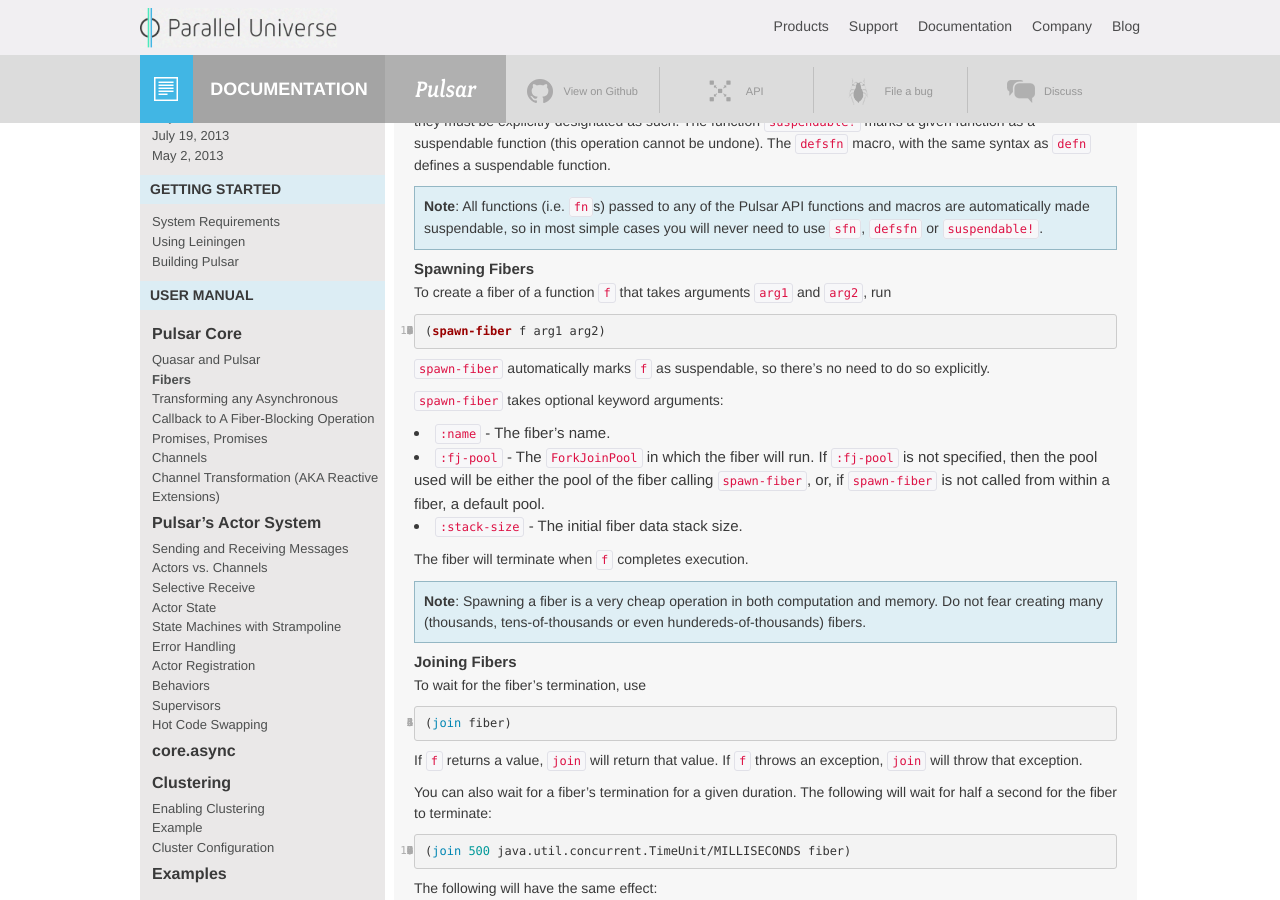
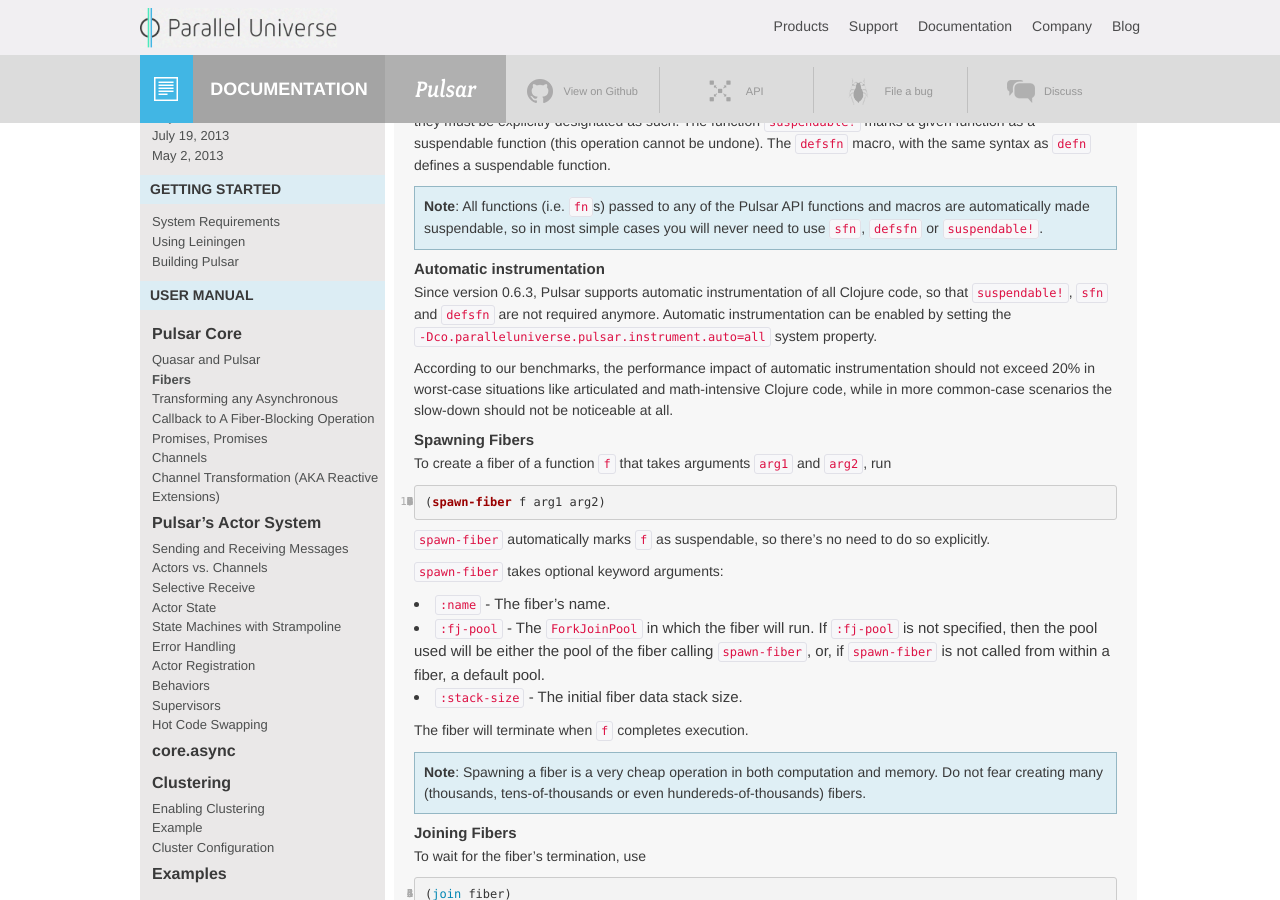
Before and after one commit to puniverse/pulsar, a Jekyll site: the page built from docs/index.md, in a window 1280 px wide and 900 px high, scrolled down 2188 px. Built offline with Jekyll 4.4.1, drawn with Linux system fonts in a browser that asks for light colours; nearby versions of some CDN libraries; Markdown is read by kramdown in place of the engine named in the settings.

Commit message:
:memo: Automatic instrumentation docs

```diff
--- a/docs/index.md
+++ b/docs/index.md
@@ -148,6 +148,12 @@
 {:.alert .alert-warn}
 **Note**: One thing to watch out for in suspendable functions is lazy-seqs. If the function consumes a seq, it's probably a good idea to force it with `doall` before passing it to the function.
 {% endcomment %}
+
+#### Automatic instrumentation
+
+Since version 0.6.3, Pulsar supports automatic instrumentation of all Clojure code, so that `suspendable!`, `sfn` and `defsfn` are not required anymore. Automatic instrumentation can be enabled by setting the `-Dco.paralleluniverse.pulsar.instrument.auto=all` system property.
+
+According to our benchmarks, the performance impact of automatic instrumentation should not exceed 20% in worst-case situations like articulated and math-intensive Clojure code, while in more common-case scenarios the slow-down should not be noticeable at all.
 
 #### Spawning Fibers
 
```
